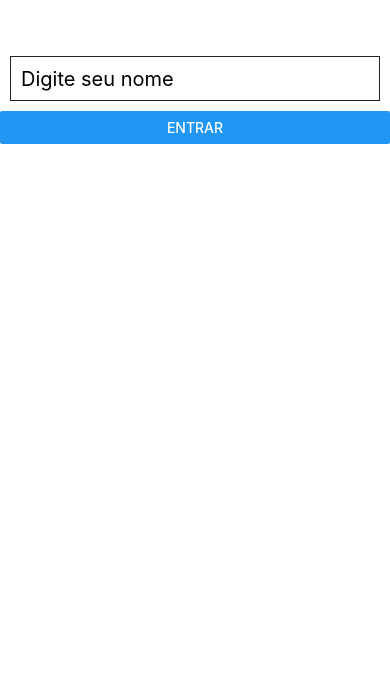
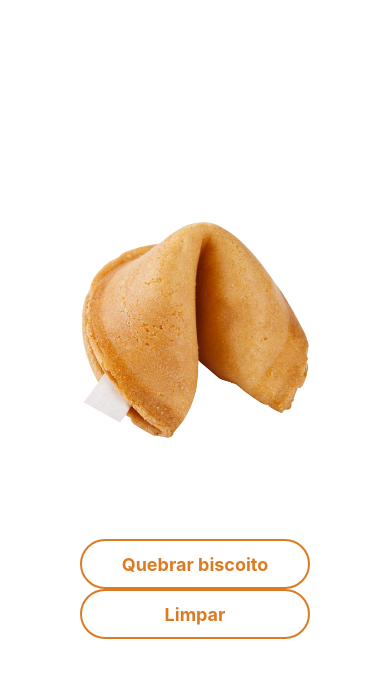
Before and after one commit to Martins-Guilherme/AppMinimal, a React Native app: screen / in a window 390 px wide. Shown: the top 678 px of the page. Built offline with nearby package versions, Linux system fonts and the light colour scheme.

Commit message:
Primeiro app React Native

```diff
--- a/App.js
+++ b/App.js
@@ -1,38 +1,64 @@
 import React, { Component } from "react";
-import { View, Text, StyleSheet, TextInput, Button } from "react-native";
+import { View, Image, Text, StyleSheet,
+      TextInput, TouchableOpacity } from "react-native";
 
 
 class App extends Component{
   constructor(props){
     super(props);
     this.state = {
-      nome: ' ',
-      input: ' '
-    }
+    textoFrase: '',
+    img: require('./src/biscoito.png')
+    };
 
-    this.entrar = this.entrar.bind(this);
+    this.quebrarBiscoito = this.quebrarBiscoito.bind(this);
+    this.limparTela = this.limparTela.bind(this);
+
+    this.frases = [
+      'Siga os bons e aprenda com eles.',
+      'O bom-senso vale mais do que muito conhecimento.',
+      'O riso é a menor distância entre duas pessoas.',
+      'Deixe de lado as preocupações e seja feliz.',
+      'Realize o óbvio, pense no improvável e conquiste o impossível.',
+      'Acredite em milagres, mas não dependa deles.',
+      'A maior barreira para o sucesso é o medo do fracasso.'
+    ];
   }
 
-  entrar(){
-    if(!this.state.input){
-      alert('Digite seu nome!');
-      return;
-    }
+  quebrarBiscoito(){
+    let numeroAleatorio = Math.floor(Math.random() * this.frases.length );
 
-    this.setState({nome: 'Bem vindo: ' + this.state.input});
+    this.setState({
+      textoFrase: '"'+this.frases[numeroAleatorio]+'"',
+      img: require('./src/biscoitoAberto.png')
+    })
+  }
+
+  limparTela(){
+    this.setState({
+      textoFrase: " ",
+      img: require('./src/biscoito.png')
+    })
   }
 
   render(){
     return(
-      <View>
-        <TextInput style = {styles.input}
-        placeholder="Digite seu nome"
-        underlineColorAndroid='transparent'
-        onChangeText={ (texto) => this.setState({input: texto})}
-        />
-        <Button title="Entrar" onPress={this.entrar}/>
+      <View style = {styles.container}>
 
-        <Text style={styles.texto}>{this.state.nome} </Text>
+        <Image style = {styles.img} source = {this.state.img}/>
+        <Text style= {styles.textoFrase}> {this.state.textoFrase} </Text>
+
+        <TouchableOpacity style = {styles.botao} onPress={this.quebrarBiscoito}>
+          <View style = {styles.btnArea}>
+            <Text style = { styles.btnTexto }>Quebrar biscoito</Text>
+          </View>
+        </TouchableOpacity>
+
+        <TouchableOpacity style = {styles.botao} onPress={this.limparTela}>
+          <View style = {styles.btnArea}>
+            <Text style = {styles.btnTexto} >Limpar</Text>
+          </View>
+        </TouchableOpacity>
 
       </View>
     );
@@ -42,21 +68,38 @@
 const styles = StyleSheet.create({
   container:{
     flex: 1,
+    alignItems: 'center',
+    justifyContent: 'center',
   },
-  texto:{
-    display: 'flex',
-    textAlign: 'center',
+  textoFrase:{
     fontSize: 20,
+    color: '#dd7b22',
+    margin: 30,
+    fontStyle: 'italic',
+    textAlign: 'center'
   },
-  input:{
-    height: 45,
-    borderWidth: 1,
-    borderColor: '#222',
-    margin: 10,
-    marginTop: 56,
-    fontSize: 20,
-    padding: 10,
+  botao:{
+    width: 230,
+    height: 50,
+    borderWidth: 2,
+    borderColor: '#dd7b22',
+    borderRadius: 25
   },
+  btnArea:{
+    flex: 1,
+    flexDirection: 'row',
+    justifyContent: 'center',
+    alignItems: 'center',
+  },
+  btnTexto:{
+    fontSize: 18,
+    fontWeight: 'bold',
+    color: '#dd7b22'
+  },
+  img:{
+    width: 250,
+    height: 250,
+  }
 });
 
 export default App;
```
Also changed, not shown: src/biscoito.png (added), src/biscoitoAberto.png (added).
